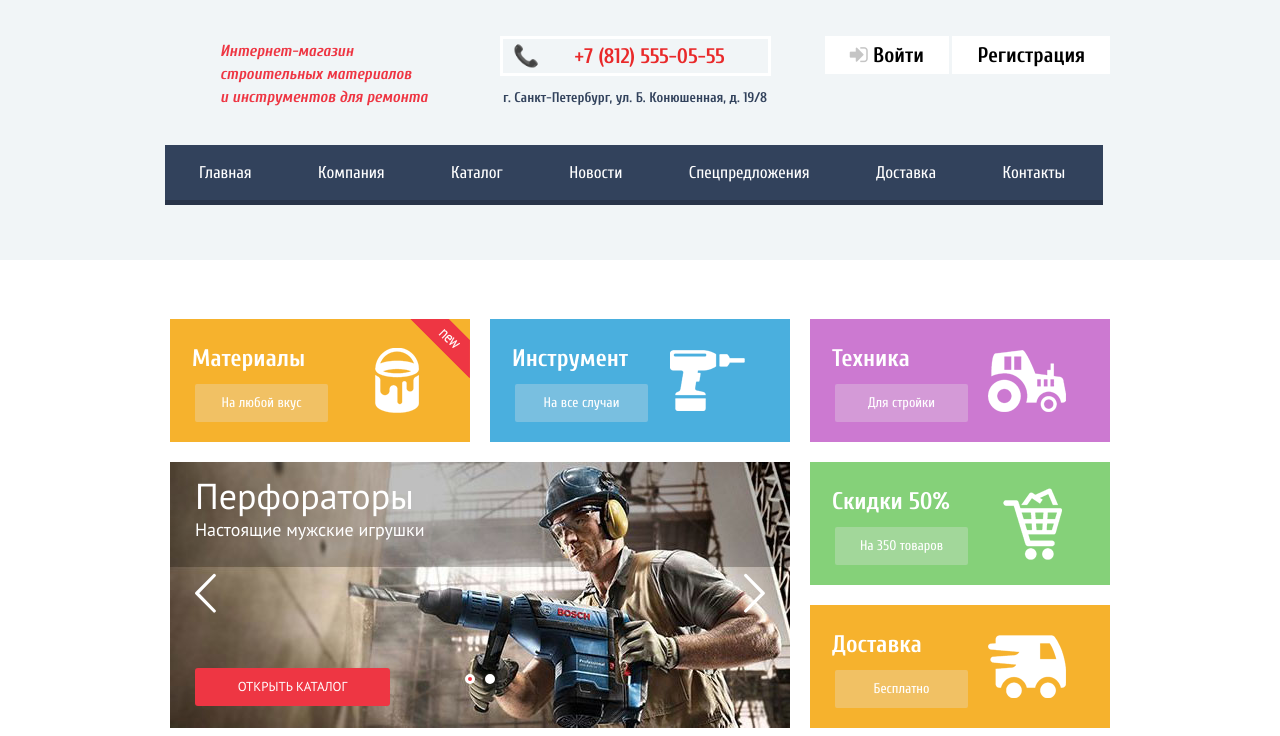
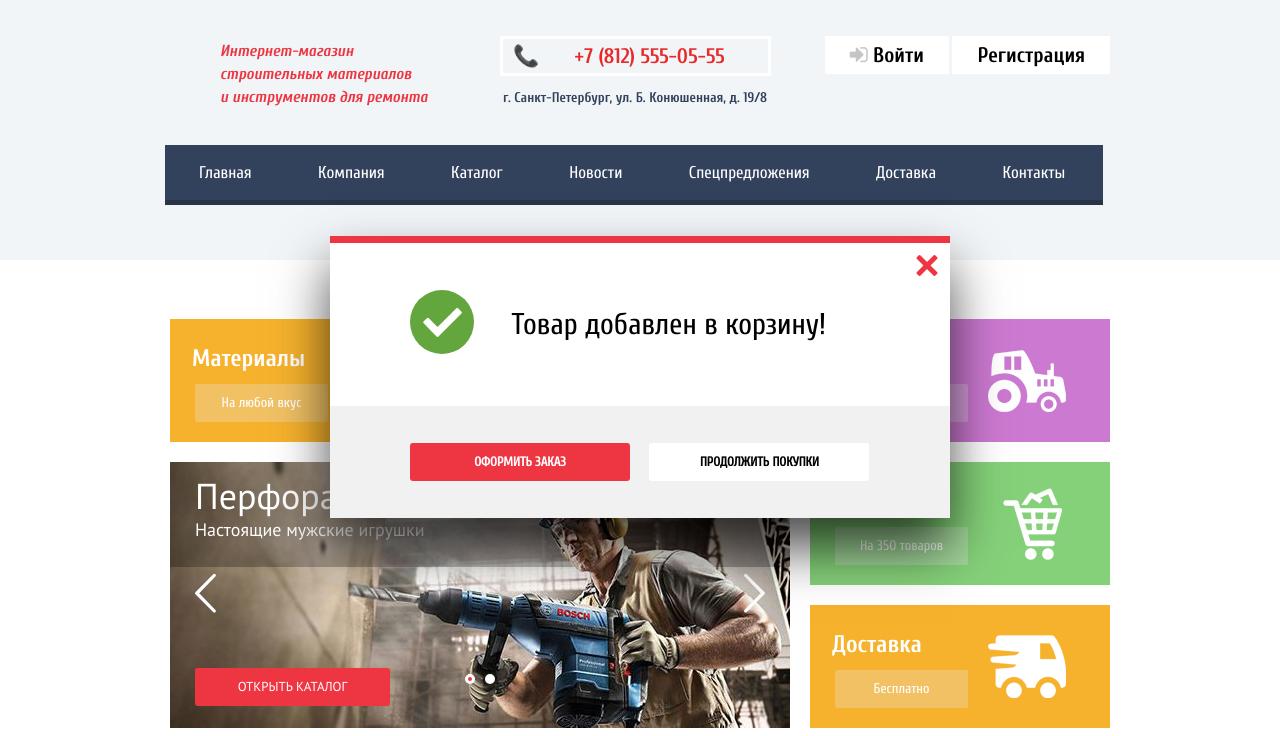
Before and after one commit to VladimirK88/208403-technomart, a plain HTML site: page index.html in a window 1280 px wide. Shown: the part 64-800 px from the top of the page. Drawn offline with Linux system fonts and the light colour scheme; files whose address does not match are found by name.

Commit message:
Оформление

```diff
--- a/css/style.css
+++ b/css/style.css
@@ -184,11 +184,12 @@ header  {
   background-color: #293449;
 }
 
-.header-top input[type="search"]::before  {
-  content: : url("../img/Cross (16x16).png");
+.header-top input::after  {
+  content: "🔍";
   position: absolute;
   top: 0px;
   left: 0px;
+  color: red;
 }
 
 .header-top input:hover {
@@ -1608,11 +1609,11 @@ a.current-page  {
 }
 
 .modal-content {
-  display: none;
-  position: absolute;
-  top: 2590px;
+  position: fixed;
+  top: 300px;
   left: 50%;
   width: 620px;
+  min-height: 163px;
   margin-left: -310px;
   padding: 0px;
 
@@ -1621,6 +1622,10 @@ a.current-page  {
   background: #ffffff;
   border-top: 7px solid #ee3643;
   box-shadow: 0 30px 50px rgba(0, 0, 0, 0.7);
+}
+
+.background-btns {
+  background-color: #f1f1f1;
 }
 
 .modal-content-close {
@@ -1658,6 +1663,99 @@ a.current-page  {
 .modal-content-close::after {
   transform: rotate(-45deg);
 }
+
+.modal-content-container {
+  margin-left: 80px;
+  margin-right: 80px;
+  width: 460px;
+}
+
+.added-product-notice {
+  min-height: 163px;
+}
+
+.added-product-notice span  {
+  position: relative;
+  font-family: "Cuprum";
+  font-size: 30px;
+  line-height: 163px;
+}
+
+.added-product-notice span::before  {
+  content: "";
+
+  position: relative;
+  top: 20px;
+
+  display: inline-block;
+  width: 64px;
+  height: 64px;
+  margin-right: 30px;
+
+  background-color: #63a63e;
+  background-image: url("../img/icon-check.png");
+  background-repeat: no-repeat;
+  background-position: 50% 50%;
+  border-radius: 50%;
+
+}
+
+.added-product-buttons  {
+  line-height: 112px;
+}
+
+.added-product-buttons  a {
+  display: inline-block;
+  width: 220px;
+  height: 38px;
+
+  text-transform: uppercase;
+  text-decoration: none;
+  text-align: center;
+
+  font-family: "Cuprum";
+  font-weight: 600;
+
+  line-height: 38px;
+
+  border-radius: 3px;
+}
+
+.added-product-buttons  a:first-child {
+  background-color: #ee3643;
+  color: #ffffff;
+  margin-right: 16px;
+}
+
+.added-product-buttons  a:last-child {
+  background-color: #ffffff;
+  color: black;
+}
+
+.added-product-buttons  a:first-child:hover {
+  background-color: #ca2c37;
+}
+
+.added-product-buttons  a:last-child:hover {
+  box-shadow: inset 0 0 0 1px #bdc6ca;
+}
+
+.added-product-buttons  a:first-child:active {
+  background-color: #ba2732;
+}
+
+.added-product-buttons  a:last-child:active {
+  box-shadow: inset 0 0 0 1px #ee3643;
+}
+
+.added-product  {
+  display: block;
+}
+
+.write-us {
+  display: none;
+}
+
 /*
 .write-us {
   position: relative;
--- a/index.html
+++ b/index.html
@@ -133,7 +133,7 @@
           <span> Перфоратор BOSCH </span>
           <span> BFG 9000 </span>
           <span class="old-price"> 32500 Р. </span>
-          <a class="price"href="#"> 25500 Р. </a>
+          <a class="price" href="#"> 25500 Р. </a>
         </article>
         <article class="product-card main-product-card-bckgrnd">
           <img src="img/BFG_3000.jpg" alt="BFG_3000">
@@ -372,9 +372,21 @@
         </div>
       </div>
     </footer>
-    <div class="modal-content">
+    <div class="modal-content added-product">
       <button class="modal-content-close" type="button" title="Закрыть"> Закрыть </button>
-      <form class="write-us" action="#write-us" method="post">
+      <div class="added-product-notice modal-content-container">
+        <span> Товар добавлен в корзину! </span>
+      </div>
+      <div class="background-btns">
+        <div class="added-product-buttons modal-content-container">
+          <a class="сheckout-btn" href="#сheckout"> Оформить заказ </a>
+          <a class="сontinue-btn" href="#сontinue"> Продолжить покупки </a>
+        </div>
+      </div>
+    </div>
+    <div class="modal-content write-us">
+      <button class="modal-content-close" type="button" title="Закрыть"> Закрыть </button>
+      <form class="write-us-form" action="#write-us" method="post">
         <div class="user-name">
           <span> Ваше имя: </span>
           <input type="text" name="name" placeholder="Представьтесь, пожалуйста">
```
Also changed, not shown: img/icon-check.png (added).
